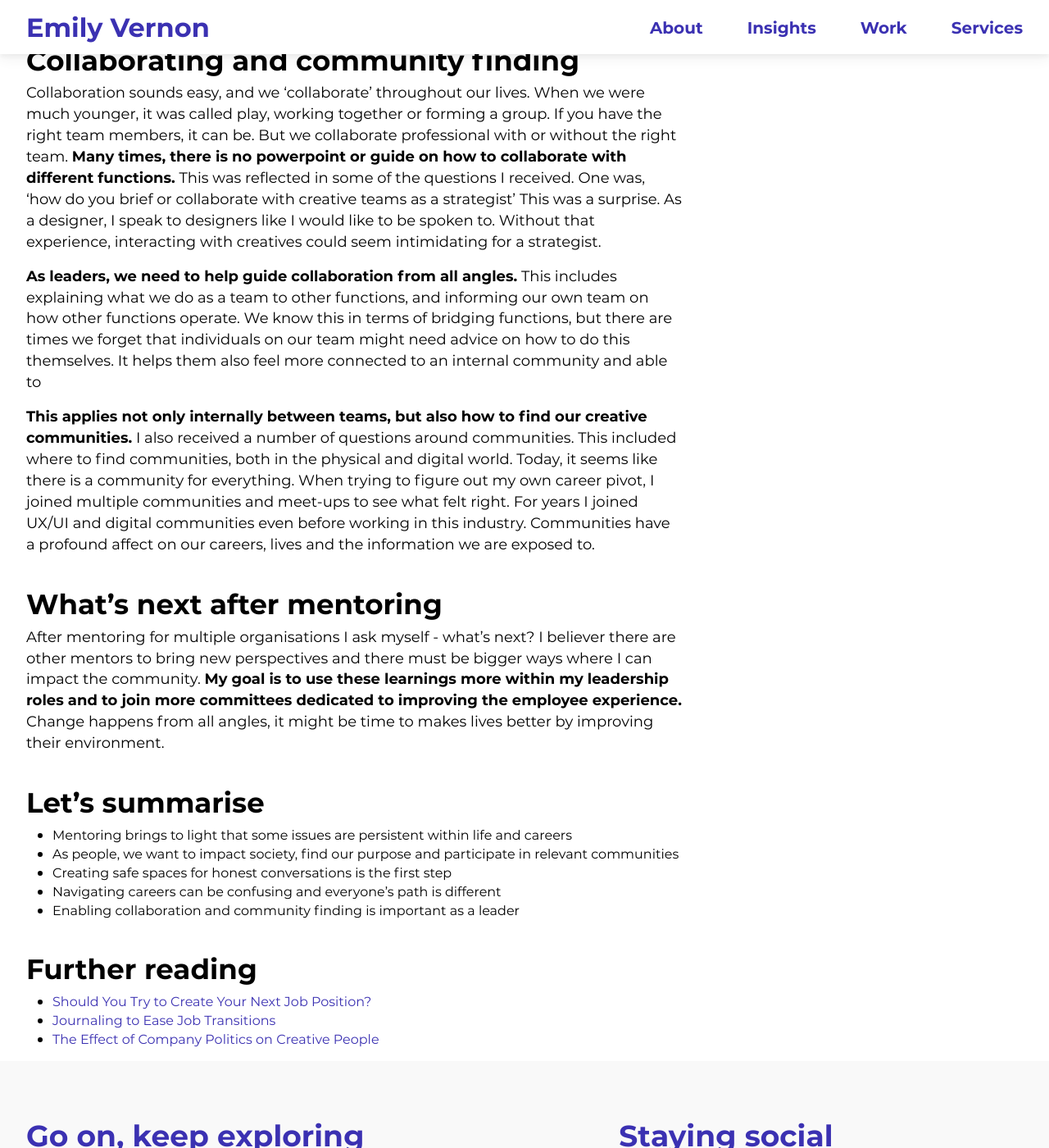
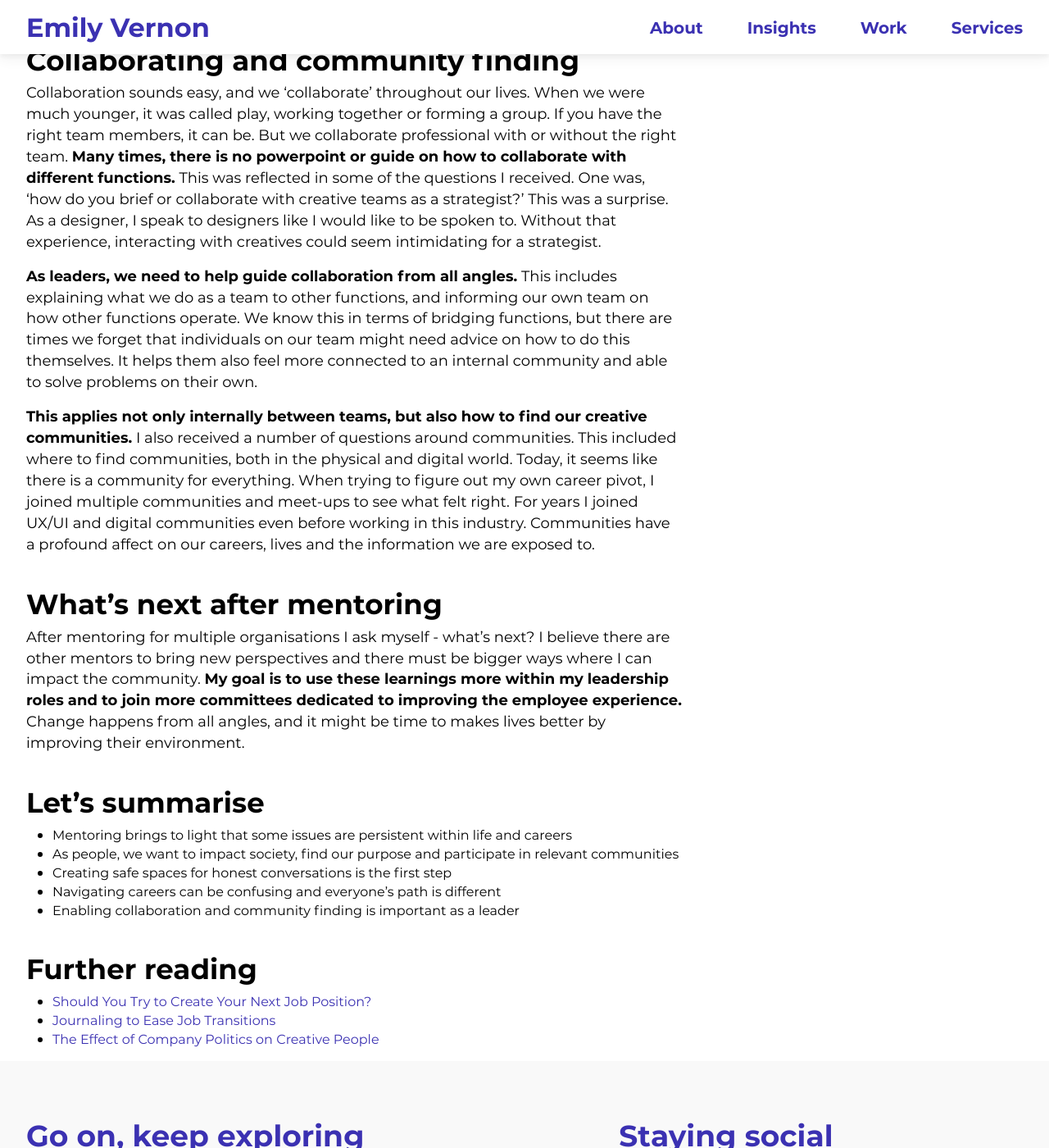
Before and after one commit to emilygv/emilyvernon.com, a Jekyll site: the page built from _posts/2021-06-25-how-creative-mentoring-preps-for-leading-teams.md, in a window 1280 px wide and 1400 px high, scrolled down 2710 px. Shown: the whole window at 82% size. Built offline with Jekyll 4.4.1, drawn with Linux system fonts in a browser that asks for light colours; some of the changed text lies outside the part shown.

Commit message:
Update 2021-06-25-how-creative-mentoring-preps-for-leading-teams.md

```diff
--- a/_posts/2021-06-25-how-creative-mentoring-preps-for-leading-teams.md
+++ b/_posts/2021-06-25-how-creative-mentoring-preps-for-leading-teams.md
@@ -39,15 +39,15 @@ We are all still scoping the landscape as we build our careers, but indeed the b
 
 ## Collaborating and community finding
 
-Collaboration sounds easy, and we ‘collaborate’ throughout our lives. When we were much younger, it was called play, working together or forming a group. If  you have the right team members, it can be. But we collaborate professional with or without the right team. **Many times, there is no powerpoint or guide on how to collaborate with different functions.** This was reflected in some of the questions I received. One was, ‘how do you brief or collaborate with creative teams as a strategist’ This was a surprise. As a designer, I speak to designers like I would like to be spoken to. Without that experience, interacting with creatives could seem intimidating for a strategist.
+Collaboration sounds easy, and we ‘collaborate’ throughout our lives. When we were much younger, it was called play, working together or forming a group. If  you have the right team members, it can be. But we collaborate professional with or without the right team. **Many times, there is no powerpoint or guide on how to collaborate with different functions.** This was reflected in some of the questions I received. One was, ‘how do you brief or collaborate with creative teams as a strategist?’ This was a surprise. As a designer, I speak to designers like I would like to be spoken to. Without that experience, interacting with creatives could seem intimidating for a strategist.
 
-**As leaders, we need to help guide collaboration from all angles.** This includes explaining what we do as a team to other functions, and informing our own team on how other functions operate. We know this in terms of bridging functions, but there are times we forget that individuals on our team might need advice on how to do this themselves. It helps them also feel more connected to an internal community and able to
+**As leaders, we need to help guide collaboration from all angles.** This includes explaining what we do as a team to other functions, and informing our own team on how other functions operate. We know this in terms of bridging functions, but there are times we forget that individuals on our team might need advice on how to do this themselves. It helps them also feel more connected to an internal community and able to solve problems on their own.
 
 **This applies not only internally between teams, but also how to find our creative communities.** I also received a number of questions around communities. This included where to find communities, both in the physical and digital world. Today, it seems like there is a community for everything. When trying to figure out my own career pivot, I joined multiple communities and meet-ups to see what felt right. For years I joined UX/UI and digital communities even before working in this industry. Communities have a profound affect on our careers, lives and the information we are exposed to.
 
 ## What's next after mentoring
 
-After mentoring for multiple organisations I ask myself - what's next? I believer there are other mentors to bring new perspectives and there must be bigger ways where I can impact the community. **My goal is to use these learnings more within my leadership roles and to join more committees dedicated to improving the employee experience.** Change happens from all angles, it might be time to makes lives better by improving their environment.
+After mentoring for multiple organisations I ask myself - what's next? I believe there are other mentors to bring new perspectives and there must be bigger ways where I can impact the community. **My goal is to use these learnings more within my leadership roles and to join more committees dedicated to improving the employee experience.** Change happens from all angles, and it might be time to makes lives better by improving their environment.
 
 ## Let’s summarise
 
```
Also changed, not shown: other parts of _posts/2021-06-25-how-creative-mentoring-preps-for-leading-teams.md (+2 -2 lines).
